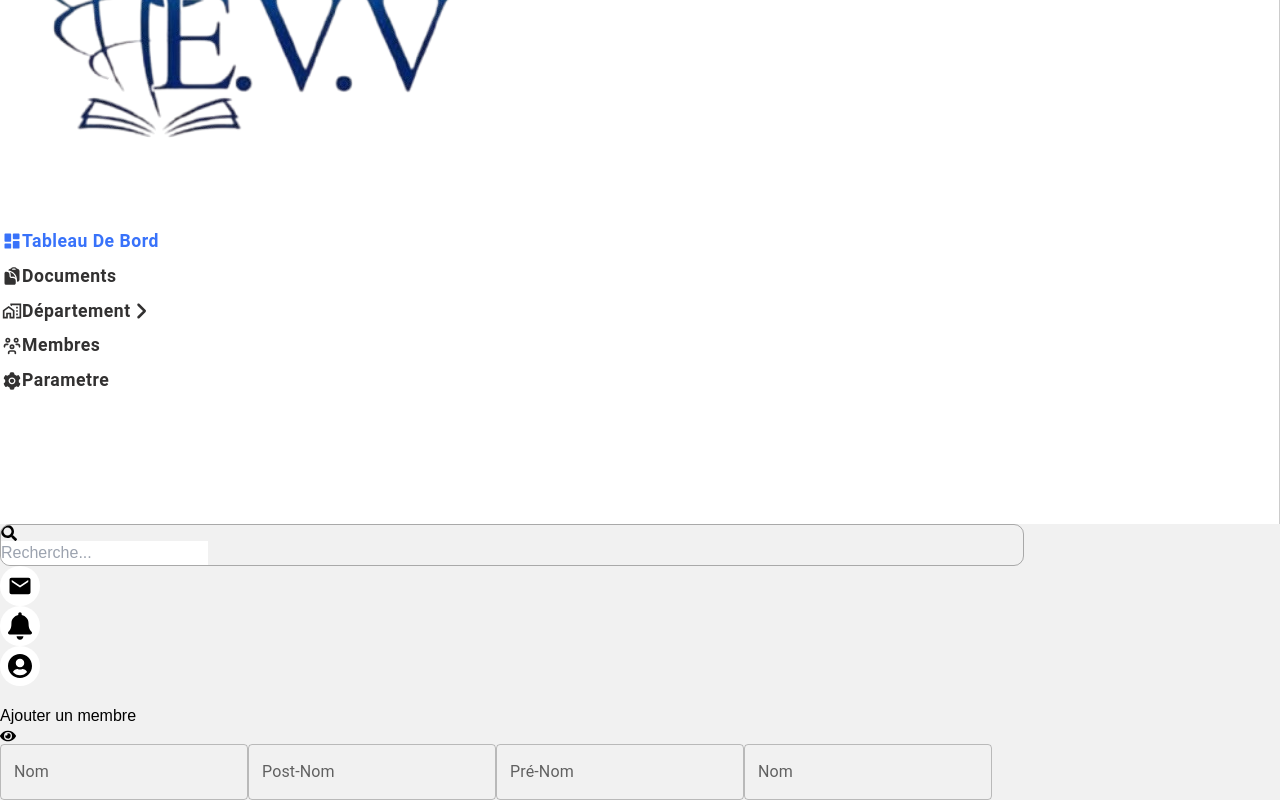
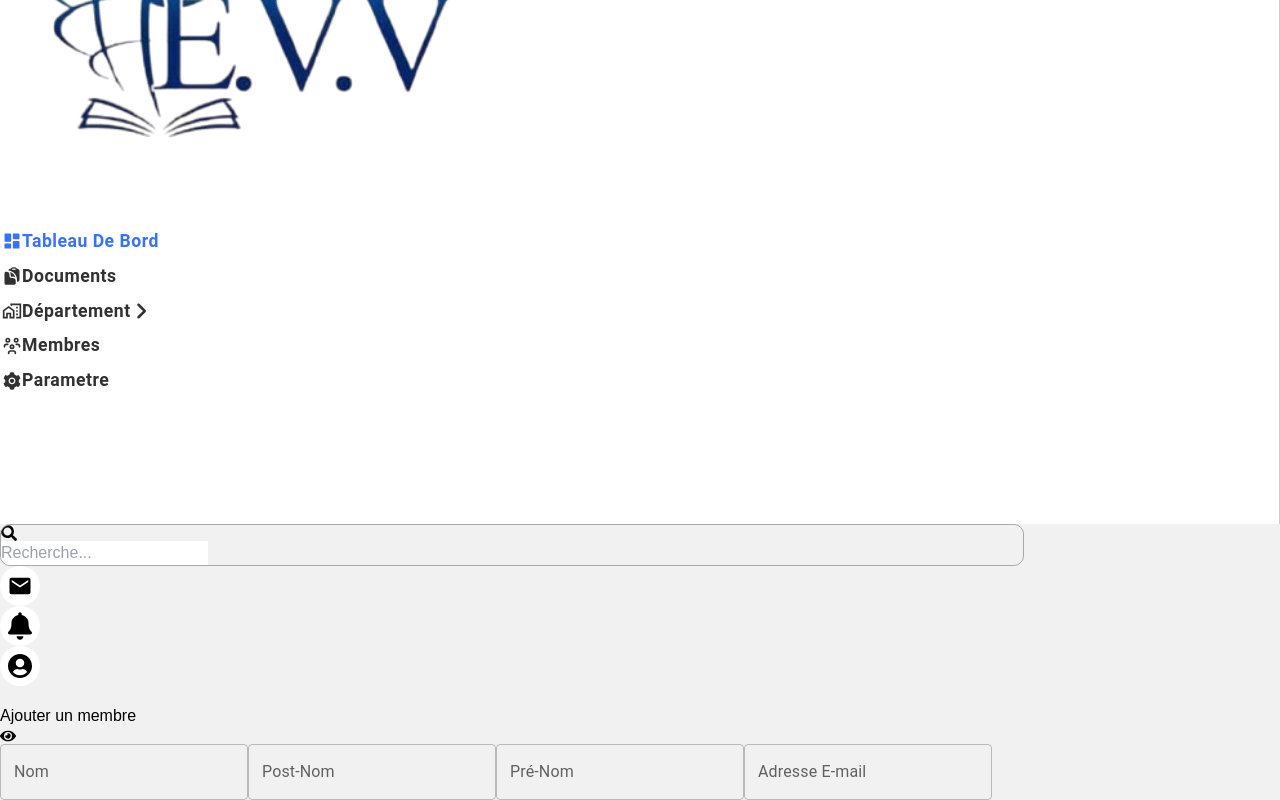
Before and after one commit to rovertnet/evv_ap, a React (Vite) app in the folder documents/: page /depart/addpast in a window 1280 px wide. Shown: the part 276-1076 px from the top of the page. Built offline with nearby package versions, Linux system fonts and the light colour scheme.

Commit message:
another commit

```diff
--- a/documents/src/components/depart/departs/AddPast.jsx
+++ b/documents/src/components/depart/departs/AddPast.jsx
@@ -44,7 +44,7 @@ export default function AddPast() {
 
             <TextField
               id="outlined-basic"
-              label="Nom"
+              label="Adresse E-mail"
               variant="outlined"
               type="text"
               className=" w-full py-3"
```
